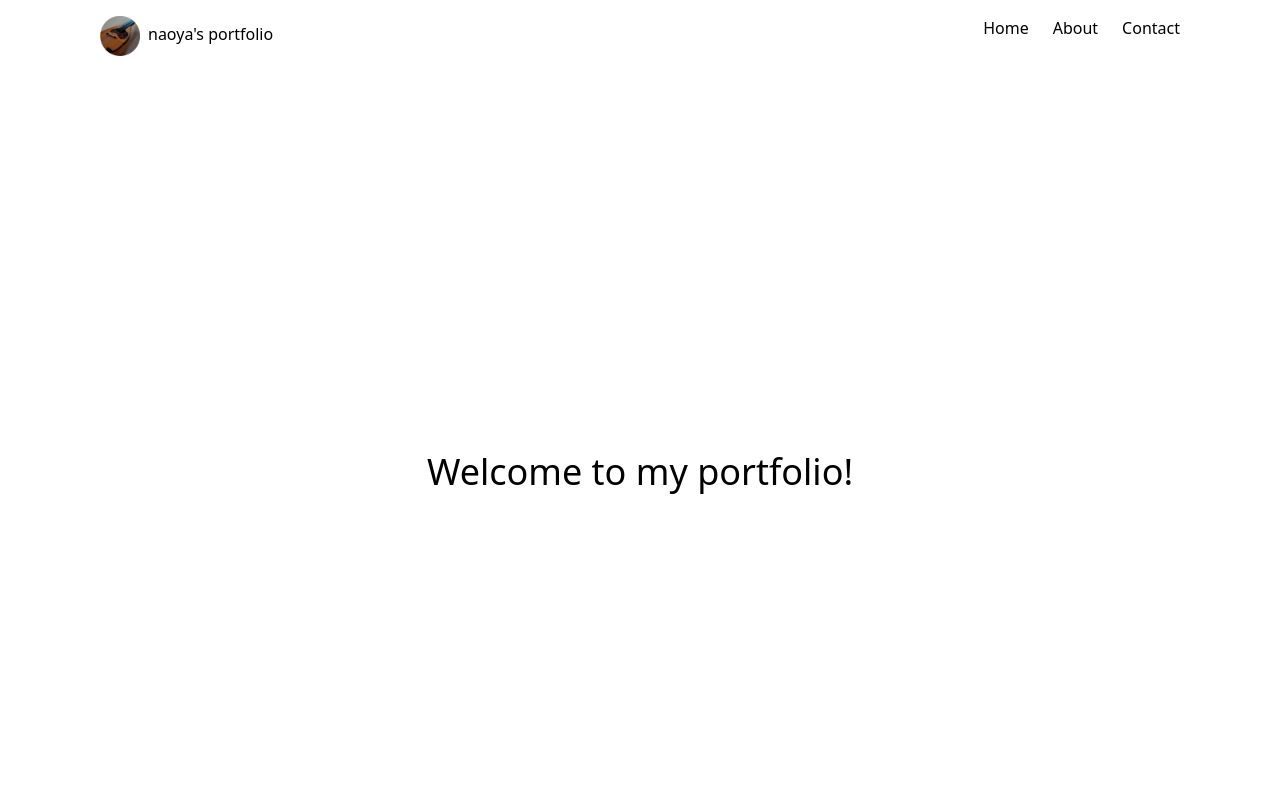
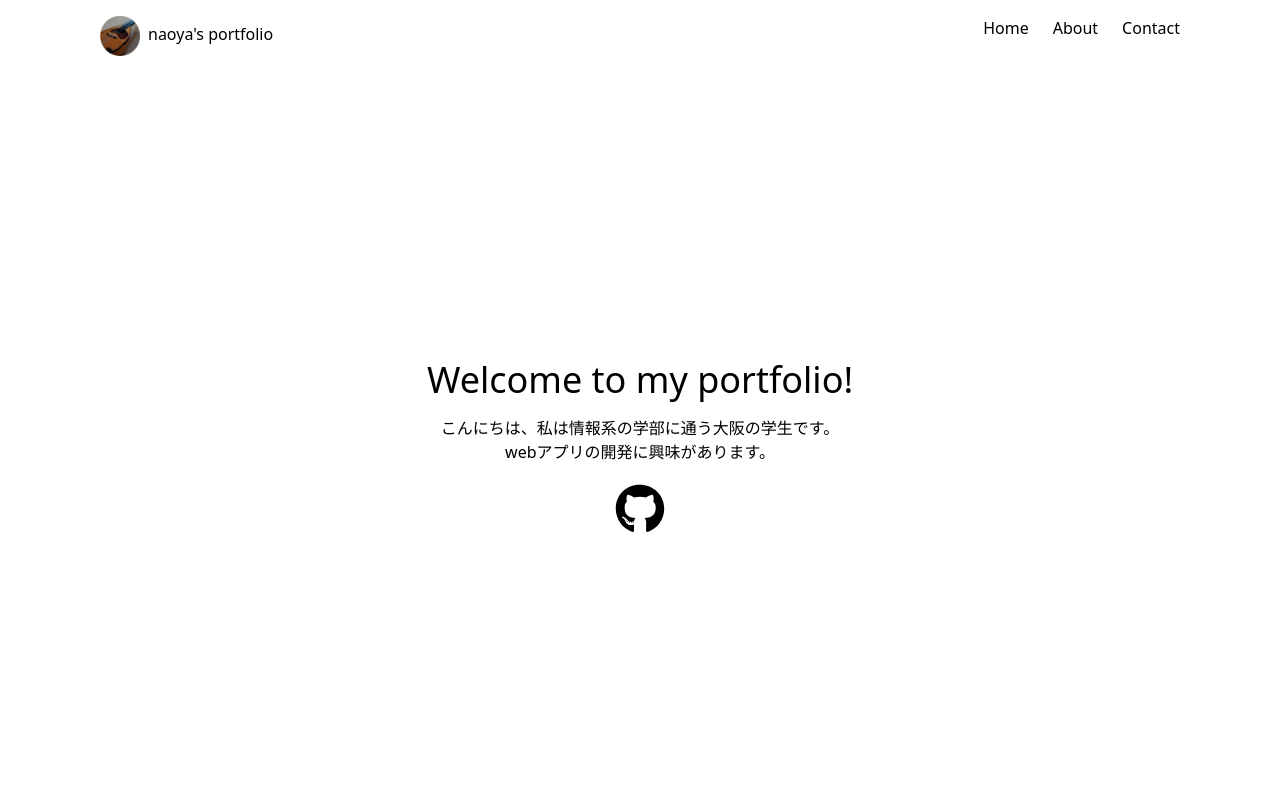
Before and after one commit to naoya0117/homepage, a React (Create React App) app in the folder frontend/: page / in a window 1280 px wide. Shown: the top 800 px of the page. Built offline with nearby package versions, Linux system fonts and the light colour scheme.

Commit message:
ホームの更新

```diff
--- a/frontend/package.json
+++ b/frontend/package.json
@@ -44,7 +44,9 @@
     "autoprefixer": "^10.4.16",
     "axios": "^1.6.2",
     "postcss": "^8.4.32",
+    "react-icons": "^4.12.0",
     "react-router-dom": "^6.21.0",
+    "react-spring": "^9.7.3",
     "tailwindcss": "^3.3.7"
   }
 }
--- a/frontend/src/App.tsx
+++ b/frontend/src/App.tsx
@@ -3,14 +3,14 @@ import Home from './components/Home'
 import './App.css';
 import Navbar from './components/Navbar';
 import { BrowserRouter as Router } from 'react-router-dom';
-import RootRouter from './routes';
+import AppRouter from './routes';
 
 function App() {
   return (
     <Router>
       <div style={{ margin: '0 auto', maxWidth: '1200px', padding: '0 20px' }}>
         <Navbar />
-        <RootRouter />
+        <AppRouter />
       </div>
     </Router>
   );
--- a/frontend/src/components/Home/index.tsx
+++ b/frontend/src/components/Home/index.tsx
@@ -1,7 +1,29 @@
-function Home() {
+import { useSpring, animated } from 'react-spring';
+import { FaGithub } from 'react-icons/fa'; // Import the GitHub icon
+
+const Home = () => {
+    const fade = useSpring({
+        from: { opacity: 0 },
+        to: { opacity: 1 },
+        config: { duration: 2000 }, // Increase animation duration to 3000ms
+    });
+
     return (
-        <div className="flex items-center justify-center h-screen">
-            <p className="text-center text-4xl">Welcome to my portfolio!</p>
+        <>
+        <div className="flex flex-col items-center justify-center h-screen">
+            <animated.div style={{...fade, marginTop: '-50px'}} className="flex flex-col items-center justify-center">
+                <p className="text-center text-4xl mb-4">Welcome to my portfolio!</p>
+                <p>こんにちは、私は情報系の学部に通う大阪の学生です。</p>
+                <p>webアプリの開発に興味があります。</p>
+                <a href="https://github.com/naoya0117" target="_blank" rel="noopener noreferrer" className="mt-5 transform transition-transform duration-500 hover:scale-110">
+                    <FaGithub size={50} /> {/* GitHub icon */}
+                </a>
+            </animated.div>
         </div>
+        <div className="flex flex-col items-center justify-center h-screen bg-blue-100">
+        </div>
+        </>
     );
-} export default Home;
+}
+
+export default Home;
--- a/frontend/src/components/Navbar.tsx
+++ b/frontend/src/components/Navbar.tsx
@@ -19,7 +19,7 @@ const Navbar: React.FC = () => {
   ];
 
   return (
-    <nav className="navbar 700 p-4 flex justify-between">
+    <nav className="navbar 700 p-4 flex justify-between sticky top-0 z-50">
       <div className="navbar-brand ml-6">
         <Link to="/"><img src="logo.png" alt="logo" className="navbar-logo h-10 w-10 mr-2 inline-block" />naoya's portfolio</Link>
       </div>
```
Also changed, not shown: frontend/src/routes/index.tsx (+3 -4 lines), 1 other file (tests, documents, lock files or other folders).
